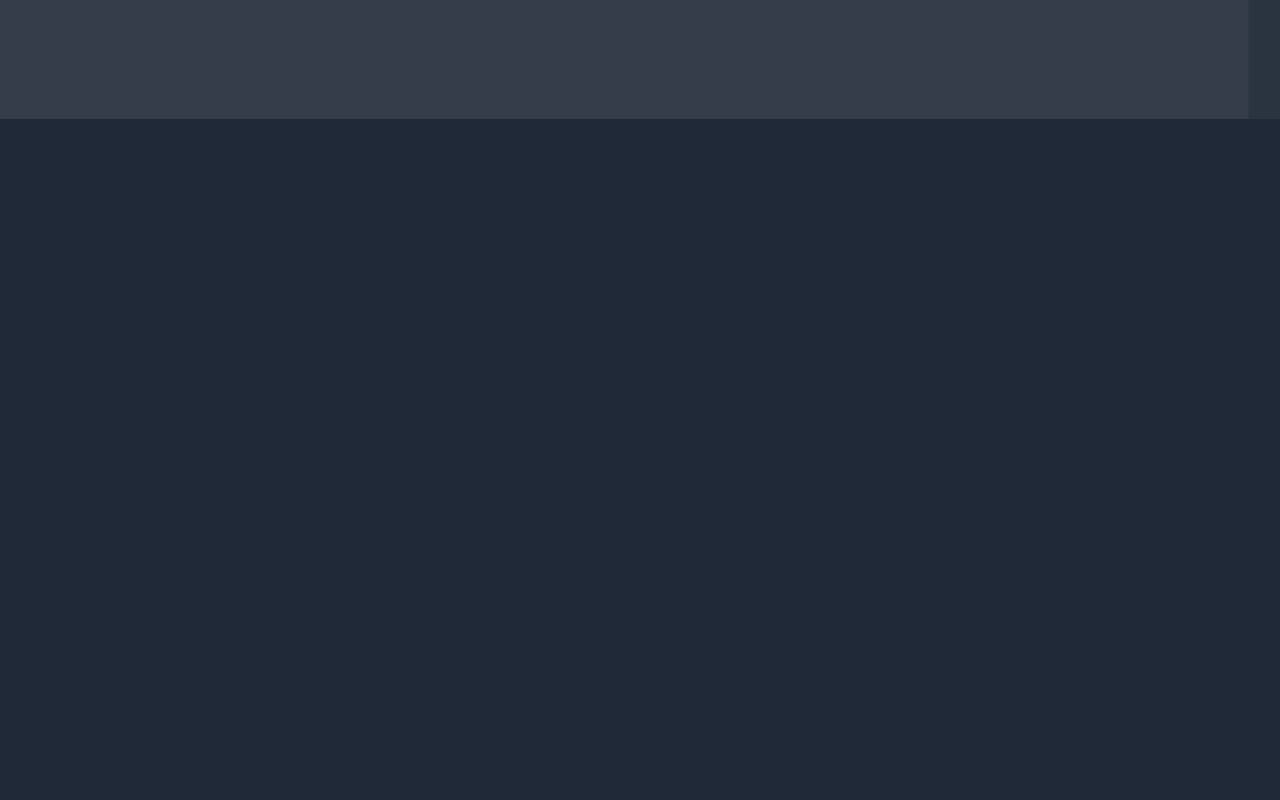
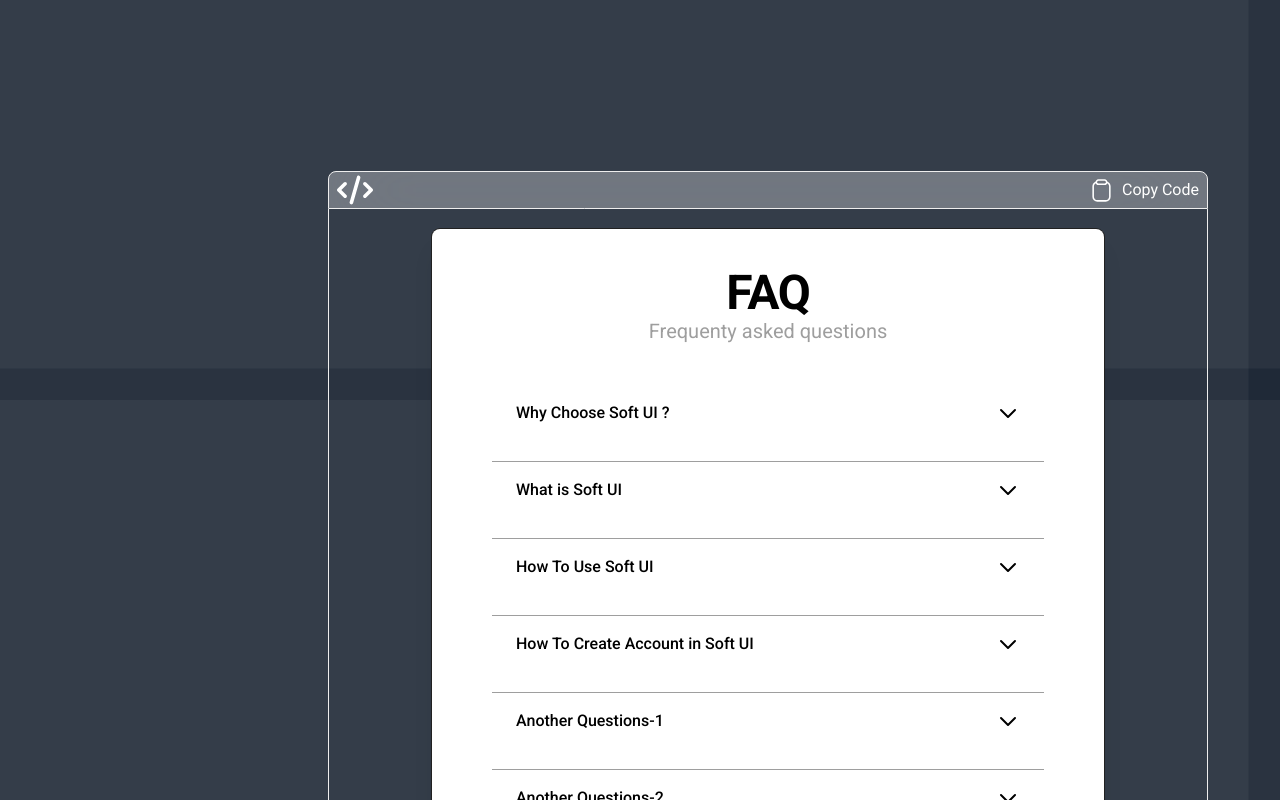
Before and after one commit to akash-khan-311/softui, a React (Vite) app: page /components/accordion in a window 1280 px wide. Shown: the part 2000-2800 px from the top of the page. Before the commit the page ends 2119 px from the top, so only its background shows below. Built offline with nearby package versions, Linux system fonts and the light colour scheme.

Commit message:
accordion4 added

```diff
--- a/src/UIcomponents/Accordion/Accordion.jsx
+++ b/src/UIcomponents/Accordion/Accordion.jsx
@@ -1,6 +1,7 @@
 import Accordions1 from "../../components/App/Accordions/Accordions1";
 import Accordion2 from "../../components/App/Accordions/Accordion2";
 import Accordion3 from "../../components/App/Accordions/Accordion3";
+import Accordion4 from "../../components/App/Accordions/Accordion4";
 
 const Accordion = () => {
   return (
@@ -9,6 +10,7 @@ const Accordion = () => {
       <Accordions1 />
       <Accordion2/>
       <Accordion3/>
+      <Accordion4/>
     </>
   );
 };
--- a/src/components/App/Accordions/Accordion3.jsx
+++ b/src/components/App/Accordions/Accordion3.jsx
@@ -82,9 +82,7 @@ const Accordion = ()=> {
           } \`}
         >
           <div
-            className={\`overflow-hidden  \${
-              accordionOpen === i && " "
-            } \`}
+            className="overflow-hidden"
           >
             {accordion.description}
           </div>
@@ -122,9 +120,7 @@ export default Accordion
               } `}
             >
               <div
-                className={`overflow-hidden  ${
-                  accordionOpen === i && " "
-                } `}
+                className="overflow-hidden"
               >
                 {accordion.description}
               </div>
--- /dev/null
+++ b/src/components/App/Accordions/Accordion4.jsx
@@ -0,0 +1,215 @@
+/* eslint-disable react/no-unescaped-entities */
+import { useState } from "react";
+import CodeBox from "../../../Shared/CodeBox/CodeBox";
+const accordionsData = [
+  {
+    title: "Why Choose Soft UI ? ",
+    description:
+      "Lorem ipsum dolor sit amet consectetur adipisicing elit. Magnam, eligendi? Modi, optio explicabo aspernatur perspiciatis nam hic quia necessitatibus, error obcaecati quo dolor cumque repudiandae!",
+  },
+  {
+    title: "What is Soft UI",
+    description:
+      "Lorem ipsum dolor sit amet consectetur adipisicing elit. Magnam, eligendi? Modi, optio explicabo aspernatur perspiciatis nam hic quia necessitatibus, error obcaecati quo dolor cumque repudiandae!",
+  },
+  {
+    title: "How To Use Soft UI",
+    description:
+      "Lorem ipsum dolor sit amet consectetur adipisicing elit. Magnam, eligendi? Modi, optio explicabo aspernatur perspiciatis nam hic quia necessitatibus, error obcaecati quo dolor cumque repudiandae!",
+  },
+  {
+    title: "How To Create Account in Soft UI",
+    description:
+      "Lorem ipsum dolor sit amet consectetur adipisicing elit. Magnam, eligendi? Modi, optio explicabo aspernatur perspiciatis nam hic quia necessitatibus, error obcaecati quo dolor cumque repudiandae!",
+  },
+  {
+    title: "Another Questions-1",
+    description:
+      "Lorem ipsum dolor sit amet consectetur adipisicing elit. Magnam, eligendi? Modi, optio explicabo aspernatur perspiciatis nam hic quia necessitatibus, error obcaecati quo dolor cumque repudiandae!",
+  },
+  {
+    title: "Another Questions-2",
+    description:
+      "Lorem ipsum dolor sit amet consectetur adipisicing elit. Magnam, eligendi? Modi, optio explicabo aspernatur perspiciatis nam hic quia necessitatibus, error obcaecati quo dolor cumque repudiandae!",
+  },
+
+];
+const Accordion4 = () => {
+  const [accordionOpen, setAccordionOpen] = useState(null);
+  const handleToogle = (i) => {
+    setAccordionOpen((prevI) => (prevI === i ? null : i));
+  };
+  return (
+    <CodeBox
+      stringCode={`    import { useState } from "react";
+    const accordionsData = [
+      {
+        title: "Why Choose Soft UI ? ",
+        description:
+          "Lorem ipsum dolor sit amet consectetur adipisicing elit. Magnam, eligendi? Modi, optio explicabo aspernatur perspiciatis nam hic quia necessitatibus, error obcaecati quo dolor cumque repudiandae!",
+      },
+      {
+        title: "What is Soft UI",
+        description:
+          "Lorem ipsum dolor sit amet consectetur adipisicing elit. Magnam, eligendi? Modi, optio explicabo aspernatur perspiciatis nam hic quia necessitatibus, error obcaecati quo dolor cumque repudiandae!",
+      },
+      {
+        title: "How To Use Soft UI",
+        description:
+          "Lorem ipsum dolor sit amet consectetur adipisicing elit. Magnam, eligendi? Modi, optio explicabo aspernatur perspiciatis nam hic quia necessitatibus, error obcaecati quo dolor cumque repudiandae!",
+      },
+      {
+        title: "How To Create Account in Soft UI",
+        description:
+          "Lorem ipsum dolor sit amet consectetur adipisicing elit. Magnam, eligendi? Modi, optio explicabo aspernatur perspiciatis nam hic quia necessitatibus, error obcaecati quo dolor cumque repudiandae!",
+      },
+      {
+        title: "Another Questions-1",
+        description:
+          "Lorem ipsum dolor sit amet consectetur adipisicing elit. Magnam, eligendi? Modi, optio explicabo aspernatur perspiciatis nam hic quia necessitatibus, error obcaecati quo dolor cumque repudiandae!",
+      },
+      {
+        title: "Another Questions-2",
+        description:
+          "Lorem ipsum dolor sit amet consectetur adipisicing elit. Magnam, eligendi? Modi, optio explicabo aspernatur perspiciatis nam hic quia necessitatibus, error obcaecati quo dolor cumque repudiandae!",
+      },
+    ];
+const Accordion = ()=> {
+  const [accordionOpen, setAccordionOpen] = useState(null);
+  const handleToogle = (i) => {
+    setAccordionOpen((prevI) => (prevI === i ? null : i));
+  };
+
+  return (
+    <div className="relative w-full bg-white px-6 pt-10 pb-8 my-8 shadow-xl ring-1 ring-gray-900 sm:mx-auto sm:max-w-2xl sm:rounded-lg sm:px-10">
+        <div className="mx-auto px-5">
+          <div className="flex flex-col items-center">
+            <h2 className=" text-center text-3xl font-bold tracking-tight md:text-5xl">
+              FAQ
+            </h2>
+            <p className="text-lg text-gray-500 md:text-xl">
+              Frequenty asked questions
+            </p>
+          </div>
+          <div className="mx-auto  divide-y space-y-5 divide-gray-200">
+            {accordionsData?.map((accordion, i) => (
+              <div
+                key={i}
+                className="transition-all duration-200 cursor-pointer "
+              >
+                <button
+                  onClick={() => handleToogle(i)}
+                  className="w-full flex items-center justify-between font-medium px-6 py-4"
+                >
+                  <span>{accordion.title}</span>
+
+                  <svg
+                    xmlns="http://www.w3.org/2000/svg"
+                    fill="none"
+                    viewBox="0 0 24 24"
+                    stroke="currentColor"
+                    className={\`w-6 h-6 text-black transition-all ease-in-out \${
+                      accordionOpen === i
+                        ? "rotate-180 duration-200"
+                        : "rotate-0 duration-200"
+                    }\`}
+                  >
+                    <path
+                      strokeLinecap="round"
+                      strokeLinejoin="round"
+                      strokeWidth={2}
+                      d="M19 9l-7 7-7-7"
+                    />
+                  </svg>
+                </button>
+                <div
+                  className={\`px-6 grid transition-all ease-in-out duration-300 \${
+                    accordionOpen === i
+                      ? "grid-rows-[1fr] opacity-100 "
+                      : "grid-rows-[0fr] opacity-0 p-0"
+                  }\`}
+                >
+                  <p className="overflow-hidden">
+                    We may offer discounts or promotions from time to time. To
+                    stay up-to-date on the latest deals and special offers, you
+                    can sign up for the company's newsletter or follow it on
+                    social media.
+                  </p>
+                </div>
+              </div>
+            ))}
+          </div>
+        </div>
+      </div>
+  )
+}
+
+export default Accordion
+
+`}
+    >
+      <div className="relative w-full bg-white px-6 pt-10 pb-8 shadow-xl ring-1 ring-gray-900 sm:mx-auto sm:max-w-2xl sm:rounded-lg sm:px-10">
+        <div className="mx-auto px-5">
+          <div className="flex flex-col items-center">
+            <h2 className=" text-center text-3xl font-bold tracking-tight md:text-5xl">
+              FAQ
+            </h2>
+            <p className="text-lg text-gray-500 md:text-xl">
+              Frequenty asked questions
+            </p>
+          </div>
+          <div className="mx-auto mt-10 divide-y space-y-5 divide-gray-500">
+            {accordionsData?.map((accordion, i) => (
+              <div
+                key={i}
+                className="transition-all duration-200 cursor-pointer "
+              >
+                <button
+                  onClick={() => handleToogle(i)}
+                  className="w-full flex items-center justify-between font-medium px-6 py-4"
+                >
+                  <span>{accordion.title}</span>
+
+                  <svg
+                    xmlns="http://www.w3.org/2000/svg"
+                    fill="none"
+                    viewBox="0 0 24 24"
+                    stroke="currentColor"
+                    className={`w-6 h-6 text-black transition-all ease-in-out ${
+                      accordionOpen === i
+                        ? "rotate-180 duration-200"
+                        : "rotate-0 duration-200"
+                    }`}
+                  >
+                    <path
+                      strokeLinecap="round"
+                      strokeLinejoin="round"
+                      strokeWidth={2}
+                      d="M19 9l-7 7-7-7"
+                    />
+                  </svg>
+                </button>
+                <div
+                  className={`px-6 grid transition-all ease-in-out duration-300   ${
+                    accordionOpen === i
+                      ? "grid-rows-[1fr] opacity-100 "
+                      : "grid-rows-[0fr] opacity-0 p-0"
+                  }`}
+                >
+                  <p className="overflow-hidden">
+                    We may offer discounts or promotions from time to time. To
+                    stay up-to-date on the latest deals and special offers, you
+                    can sign up for the company's newsletter or follow it on
+                    social media.
+                  </p>
+                </div>
+              </div>
+            ))}
+          </div>
+        </div>
+      </div>
+    </CodeBox>
+  );
+};
+
+export default Accordion4;
```
